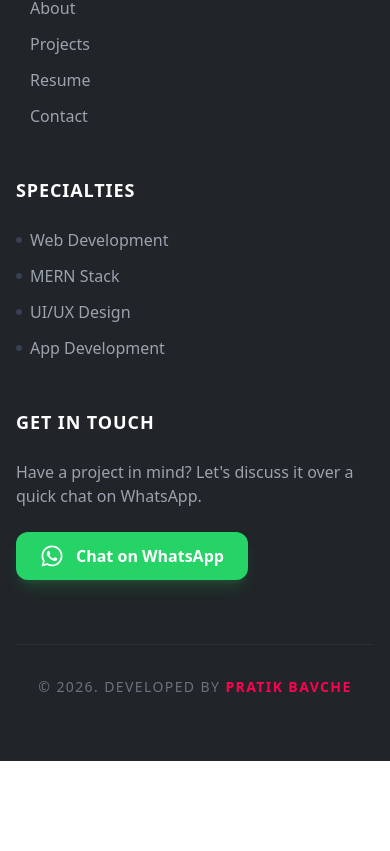
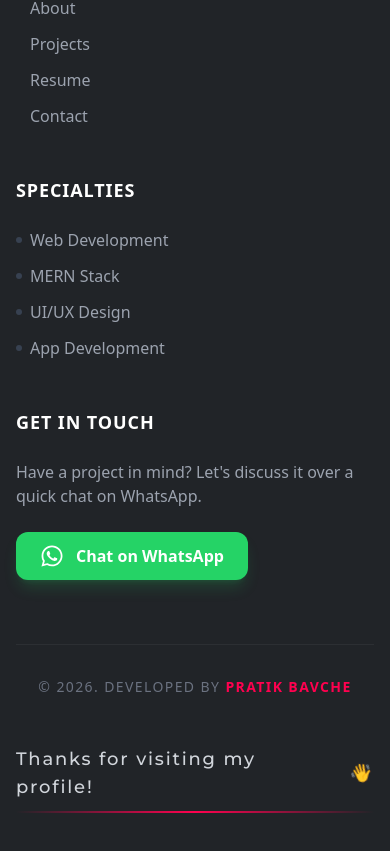
Before and after one commit to Pratik-Bavche/Pratik-Portfolio, a React (Create React App) app: page / in a window 390 px wide. Shown: the part 10198-11049 px from the top of the page. Before the commit the page ends 10959 px from the top, so only its background shows below. Built offline with nearby package versions, Linux system fonts and the light colour scheme.

Commit message:
feat: implement interactive RightBanner component with loading animation and create responsive FooterBottom section

```diff
--- a/src/components/banner/RightBanner.js
+++ b/src/components/banner/RightBanner.js
@@ -1,8 +1,9 @@
-import React from 'react'
+import React, { useState } from 'react'
 import { bannerImg } from "../../assets/index";
-import { motion } from "framer-motion";
+import { motion, AnimatePresence } from "framer-motion";
 
 const RightBanner = () => {
+  const [imageLoaded, setImageLoaded] = useState(false);
   return (
     <div className="lgl:flex-1 flex justify-center items-center relative group">
       {/* Animated Background Shapes */}
@@ -40,10 +41,57 @@ const RightBanner = () => {
           {/* Glow Effect */}
           <div className="absolute inset-0 bg-designColor/20 blur-[30px] lgl:blur-[50px] rounded-full -z-10 group-hover:bg-designColor/30 transition-all duration-500" />
 
+          <AnimatePresence>
+            {!imageLoaded && (
+              <motion.div
+                initial={{ opacity: 1 }}
+                exit={{ opacity: 0 }}
+                transition={{ duration: 0.5, ease: "easeInOut" }}
+                className="absolute inset-0 flex flex-col items-center justify-center z-20"
+              >
+                {/* Modern smooth spinner */}
+                <div className="relative w-16 h-16 sm:w-20 sm:h-20 mb-6">
+                  <motion.div
+                    animate={{ rotate: 360 }}
+                    transition={{ duration: 2, repeat: Infinity, ease: "linear" }}
+                    className="absolute inset-0 rounded-full border-4 border-transparent border-t-designColor border-r-designColor/50"
+                  />
+                  <motion.div
+                    animate={{ rotate: -360 }}
+                    transition={{ duration: 3, repeat: Infinity, ease: "linear" }}
+                    className="absolute inset-2 rounded-full border-4 border-transparent border-b-designColor border-l-designColor/50"
+                  />
+                  {/* Center glowing dot */}
+                  <div className="absolute inset-0 flex items-center justify-center">
+                    <motion.div
+                      animate={{ scale: [1, 1.5, 1], opacity: [0.5, 1, 0.5] }}
+                      transition={{ duration: 2, repeat: Infinity, ease: "easeInOut" }}
+                      className="w-3 h-3 sm:w-4 sm:h-4 bg-designColor rounded-full shadow-[0_0_15px_rgba(0,0,0,0.5)]"
+                    />
+                  </div>
+                </div>
+
+                {/* Text */}
+                <div className="flex flex-col items-center">
+                  <motion.p
+                    animate={{ opacity: [0.5, 1, 0.5] }}
+                    transition={{ duration: 2, repeat: Infinity, ease: "easeInOut" }}
+                    className="text-designColor text-xs sm:text-sm font-titleFont tracking-widest uppercase font-medium text-center px-4"
+                  >
+                    Preparing something amazing...
+                  </motion.p>
+                </div>
+              </motion.div>
+            )}
+          </AnimatePresence>
+
           <img
-            className="w-[220px] h-[300px] sm:w-[280px] sm:h-[380px] lgl:w-[500px] lgl:h-[650px] object-contain drop-shadow-[0_20px_50px_rgba(0,0,0,0.5)]"
+            className={`w-[220px] h-[300px] sm:w-[280px] sm:h-[380px] lgl:w-[500px] lgl:h-[650px] object-contain drop-shadow-[0_20px_50px_rgba(0,0,0,0.5)] transition-opacity duration-700 ease-in-out ${
+              imageLoaded ? "opacity-100" : "opacity-0"
+            }`}
             src={bannerImg}
             alt="bannerImg"
+            onLoad={() => setImageLoaded(true)}
           />
 
           {/* Decorative Frame Elements */}
--- a/src/components/footer/FooterBottom.js
+++ b/src/components/footer/FooterBottom.js
@@ -94,10 +94,45 @@ const FooterBottom = () => {
         </div>
       </div>
 
-      <div className="pt-8 border-t border-white/5 text-center">
-        <p className="text-gray-500 text-sm tracking-widest uppercase">
+      <div className="pt-8 pb-8 border-t border-white/5 flex flex-col items-center justify-center">
+        <p className="text-gray-500 text-sm tracking-widest uppercase mb-12">
           © {currentYear}. Developed by <span className="text-designColor font-bold">Pratik Bavche</span>
         </p>
+
+        {/* Animated Closing Message */}
+        <motion.div
+          initial={{ opacity: 0, y: 20 }}
+          whileInView={{ opacity: 1, y: 0 }}
+          viewport={{ once: false, margin: "-50px" }}
+          transition={{ duration: 0.8, ease: "easeOut" }}
+          className="relative group"
+        >
+          <p className="text-lg md:text-2xl font-titleFont text-gray-300 font-medium tracking-widest flex items-center gap-3">
+            Thanks for visiting my profile!
+            <motion.span
+              animate={{ rotate: [0, -15, 15, -15, 15, 0] }}
+              transition={{ duration: 2, repeat: Infinity, repeatDelay: 1 }}
+              className="text-designColor inline-block"
+            >
+              👋
+            </motion.span>
+          </p>
+
+          {/* Underline shimmer */}
+          <motion.div
+            initial={{ scaleX: 0, opacity: 0 }}
+            whileInView={{ scaleX: 1, opacity: 1 }}
+            transition={{ duration: 1, delay: 0.4, ease: "easeOut" }}
+            className="absolute -bottom-3 left-0 w-full h-[2px] bg-gradient-to-r from-transparent via-designColor to-transparent origin-center"
+          />
+
+          {/* Ambient Glow */}
+          <motion.div
+            animate={{ opacity: [0, 0.2, 0] }}
+            transition={{ duration: 3, repeat: Infinity, ease: "easeInOut" }}
+            className="absolute -inset-6 bg-designColor blur-3xl rounded-full -z-10"
+          />
+        </motion.div>
       </div>
     </footer>
   );
```
